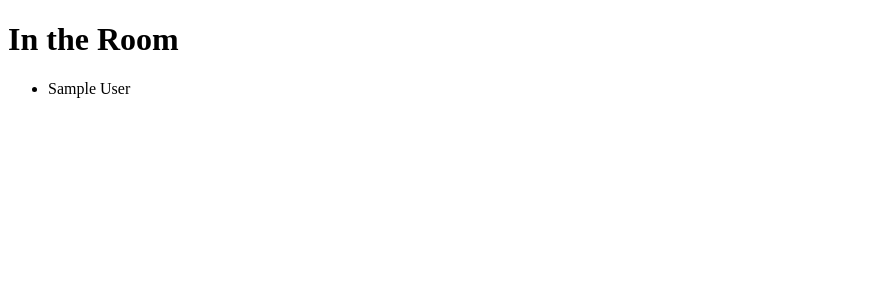
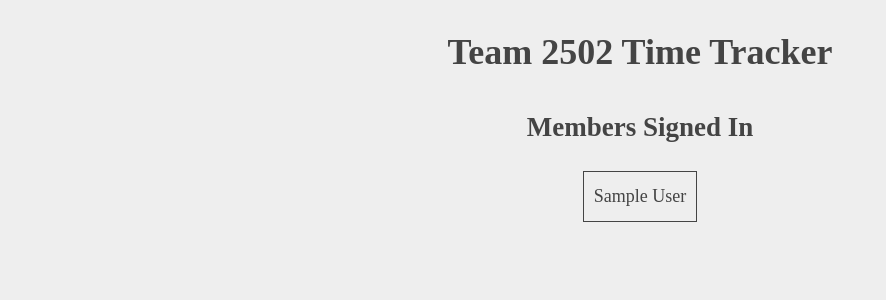
Before and after one commit to Team-2502/WebTimeTracker2, a Django app: page /members/at_the_room in a window 1280 px wide. Shown: the top 300 px of the page, without its empty margins (0-886 px from the left). Run offline with Django 3.2, Linux system fonts and the light colour scheme; tables that the repository leaves empty hold one stand-in row (values such as "Sample post").

Commit message:
Clean up UI for the rest of the website a little bit with some CSS

```diff
--- a/members/static/members/style.css
+++ b/members/static/members/style.css
@@ -17,3 +17,32 @@ a:visited{color: #444}
 select {
     width: 50%
 }
+
+table, th, td {
+    border: 1px solid #444;
+    border-collapse: collapse;
+    margin-left: auto;
+    margin-right: auto;
+    text-align: left;
+}
+
+th{
+    padding: 5px;
+    padding-left: 10px;
+}
+
+td {
+    padding: 10px;
+}
+
+ul{
+    list-style-position: inside;
+}
+
+.members_here{
+    border: 1px solid #EEEEEE;
+    margin-left: auto;
+    margin-right: auto;
+    border-collapse: collapse;
+    text-align: left;
+}
--- a/members/templates/members/members_here.html
+++ b/members/templates/members/members_here.html
@@ -1,15 +1,24 @@
 <!DOCTYPE html>
 <html lang="en">
 <head>
+    {% load static %}
+    <link rel="stylesheet" type="text/css" href="{%  static 'members/style.css' %}">
+    <link rel="stylesheet" href="https://fonts.googleapis.com/css?family=Karla">
+    <link rel="shortcut icon" type="image/png" href="{% static 'members/images/talon-logo.png' %}"/>
     <meta charset="UTF-8">
-    <title>In the Room</title>
+    <title>Time Tracker</title>
 </head>
 <body>
-    <h1>In the Room</h1>
-    <ul>
+    <header class="center">
+        <h1>Team 2502 Time Tracker</h1>
+        <h2>Members Signed In</h2>
+    </header>
+    <table class="members_here">
         {% for member in members %}
-            <li>{{ member }}</li>
+            <tr>
+                <td>{{ member }}</td>
+            </tr>
         {% endfor %}
-    </ul>
+    </table>
 </body>
 </html>
--- a/members/views.py
+++ b/members/views.py
@@ -42,7 +42,7 @@ def signed_in(request):
     member.logged_in = True
     member.sign_in_time = timezone.now()
     member.save()
-    return render(request, 'members/signed_in.html')
+    return HttpResponseRedirect('/members/')
 
 
 def signed_out(request):
@@ -56,11 +56,11 @@ def signed_out(request):
     member.num_hours += Decimal(diff.total_seconds() / 3600).quantize(Decimal('1.00'))
     member.save()
 
-    return render(request, 'members/signed_out.html')
+    return HttpResponseRedirect('/members/')
 
 
 def member_list(request):
-    return render(request, 'members/members_all.html', {'members': Member.objects.order_by('first_name')})
+    return render(request, 'members/members_all.html', {'members': Member.objects.order_by('-num_hours')})
 
 
 def members_here(request):
```
Also changed, not shown: members/templates/members/index.html (+10 -4 lines), members/templates/members/member_new.html (+12 -2 lines), members/templates/members/members_all.html (+20 -6 lines).
